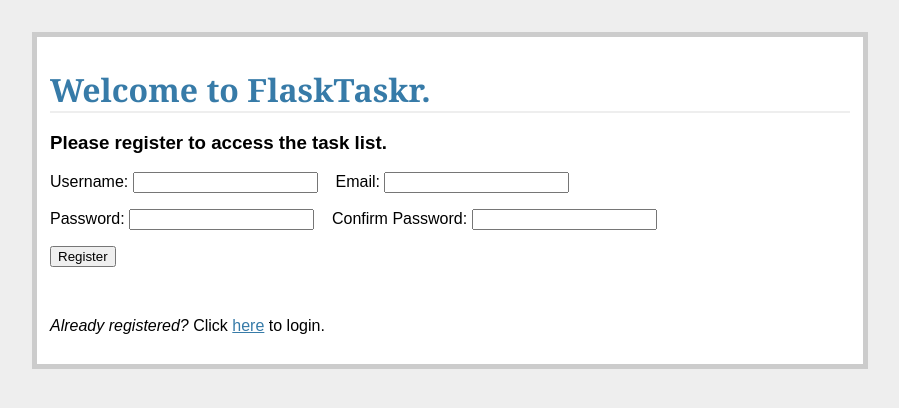
After one commit to ardikabs/flasktaskr, a Flask app: page /register/ in a window 1280 px wide. The commit adds this page. Shown: the top 408 px of the page, without its empty margins (190-1089 px from the left). Run offline with Flask 2, Linux system fonts and the light colour scheme.

Commit message:
updated last section

```diff
--- a/_config.py
+++ b/_config.py
@@ -5,8 +5,8 @@ import os
 basedir = os.path.abspath(os.path.dirname(__file__))
 
 DATABASE ='flasktaskr.db'
-USERNAME ='admin'
-PASSWORD = 'admin'
+#USERNAME ='admin'
+#PASSWORD = 'admin'
 CSRF_ENABLED = True
 SECRET_KEY ='myprecious'
 
--- a/forms.py
+++ b/forms.py
@@ -1,7 +1,7 @@
 from flask_wtf import Form
-from wtforms import StringField, DateField, IntegerField, \
+from wtforms import StringField, DateField, IntegerField, PasswordField,\
     SelectField
-from wtforms.validators import DataRequired
+from wtforms.validators import DataRequired, Length, EqualTo
 
 class AddTaskForm(Form):
     task_id = IntegerField()
@@ -19,3 +19,33 @@ class AddTaskForm(Form):
             ]
         )
     status = IntegerField('Status')
+
+class RegisterForm(Form):
+    name = StringField(
+        'Username',
+        validators = [DataRequired(), Length(min=6,max=25)]
+
+    )
+    email = StringField(
+        'Email',
+        validators = [DataRequired(), Length(min=6,max=40)]
+    )
+    password = PasswordField(
+        'Password',
+        validators = [DataRequired(), Length(min=6, max=40)]
+    )
+    confirm = PasswordField(
+        'Confirm Password',
+        validators = [DataRequired(), Length(min=6, max=40)]
+    )
+
+class LoginForm(Form):
+    name = StringField(
+        'Username',
+        validators = [DataRequired()]
+    )
+    password = PasswordField(
+        'Password',
+        validators = [DataRequired()]
+
+    )
--- /dev/null
+++ b/templates/register.html
@@ -0,0 +1,25 @@
+{% extends "_base.html" %}
+{% block content %}
+
+<h1>Welcome to FlaskTaskr.</h1>
+<h3>Please register to access the task list.</h3>
+  <form method="POST" action="">
+    {{ form.csrf_token }}
+    <p>
+      {{ form.name.label }}: {{ form.name }}
+      &nbsp;&nbsp;
+      {{ form.email.label }}: {{ form.email }}
+    </p>
+    <p>
+      {{ form.password.label }}: {{ form.password }}
+      &nbsp;&nbsp;
+      {{ form.confirm.label }}: {{ form.confirm }}
+    </p>
+    <p><input type="submit" value="Register"></p>
+  </form>
+
+  <br>
+
+  <p><em>Already registered?</em> Click <a href="/">here</a> to login.</p>
+
+{% endblock %}
--- a/views.py
+++ b/views.py
@@ -2,7 +2,7 @@
 
 import sqlite3
 from functools import wraps
-from forms import AddTaskForm
+from forms import AddTaskForm, RegisterForm, LoginForm
 from flask import Flask, flash, redirect, render_template, \
     request, session, url_for, g
 from flask_sqlalchemy import SQLAlchemy
@@ -13,7 +13,7 @@ app.config.from_object('_config')
 app.config['SQLALCHEMY_TRACK_MODIFICATIONS'] = True
 db = SQLAlchemy(app)
 
-from models import Task
+from models import Task, User
 # helper functions
 
 def connect_db():
@@ -39,16 +39,20 @@ def logout():
 
 @app.route('/', methods=['GET','POST'])
 def login():
+    error=None
+    form = LoginForm(request.form)
     if request.method == 'POST':
-        if request.form['username'] != app.config['USERNAME'] \
-                or request.form['password'] != app.config['PASSWORD']:
-            error = 'Invalid Credentials. Please Try Again'
-            return render_template('login.html',error=error)
+        if form.validate_on_submit():
+            user = User.query.filter_by(name=request.form['name']).first()
+            if user is not None and user.password == request.form['password']:
+                session['logged_in']=True
+                flash('Welcome')
+                return redirect(url_for('tasks'))
+            else:
+                error = 'Invalid username or password'
         else:
-            session['logged_in'] = True
-            flash('Welcome !')
-            return redirect(url_for('tasks'))
-    return render_template('login.html')
+            error='Both field are requirred'
+    return render_template('login.html',form=form,error=error)
 
 @app.route('/tasks/')
 @login_required
@@ -107,3 +111,20 @@ def delete_entry(task_id):
     db.session.commit()
     flash('The task was deleted. Why not add a new one ?')
     return redirect(url_for('tasks'))
+
+@app.route('/register/',methods=['GET','POST'])
+def register():
+    error = None
+    form = RegisterForm(request.form)
+    if request.method == 'POST':
+        if form.validate_on_submit():
+            new_user = User(
+                form.name.data,
+                form.email.data,
+                form.password.data
+            )
+            db.session.add(new_user)
+            db.session.commit()
+            flash('Thanks for registering. Please Log In')
+            return redirect(url_for('login'))
+    return render_template('register.html',form=form, error= error)
```
Also changed, not shown: db_create.py (+2 -28 lines), models.py (+15 -0 lines), templates/login.html (+17 -15 lines), flasktaskr.db.
